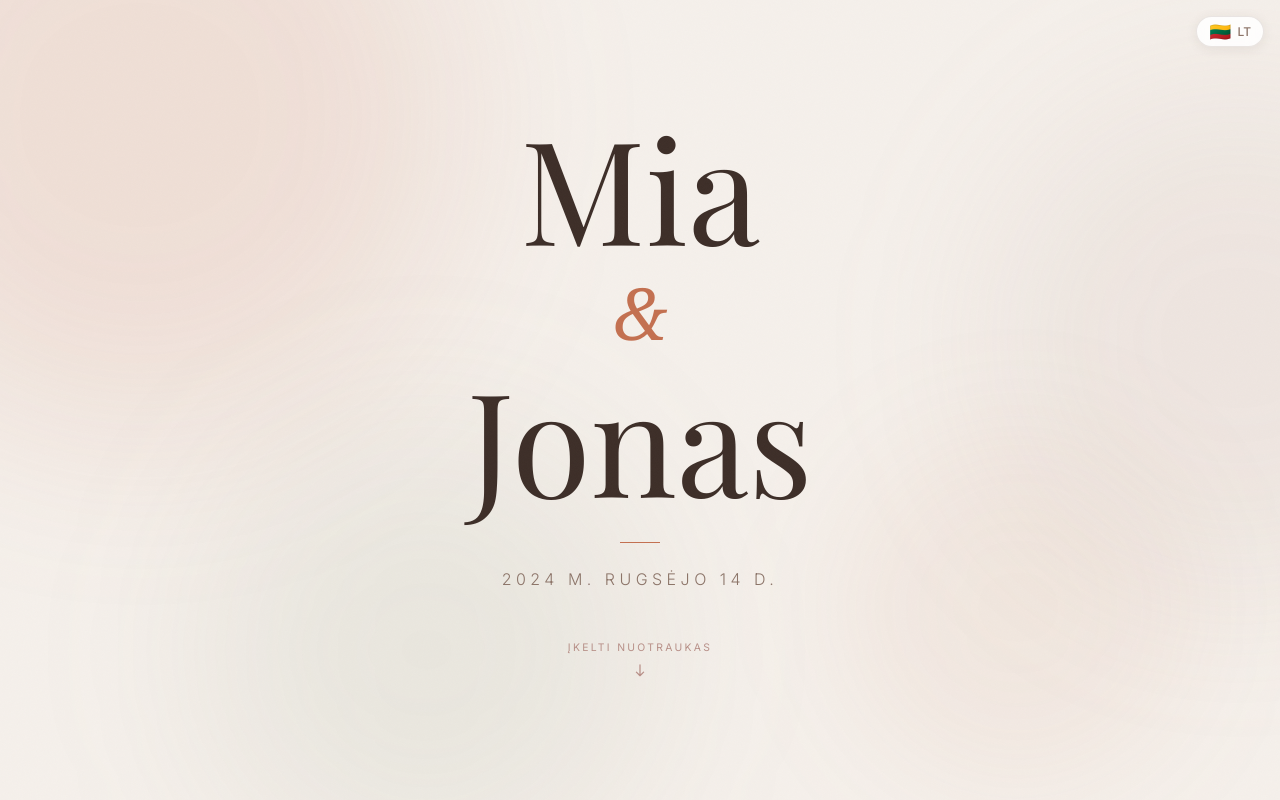
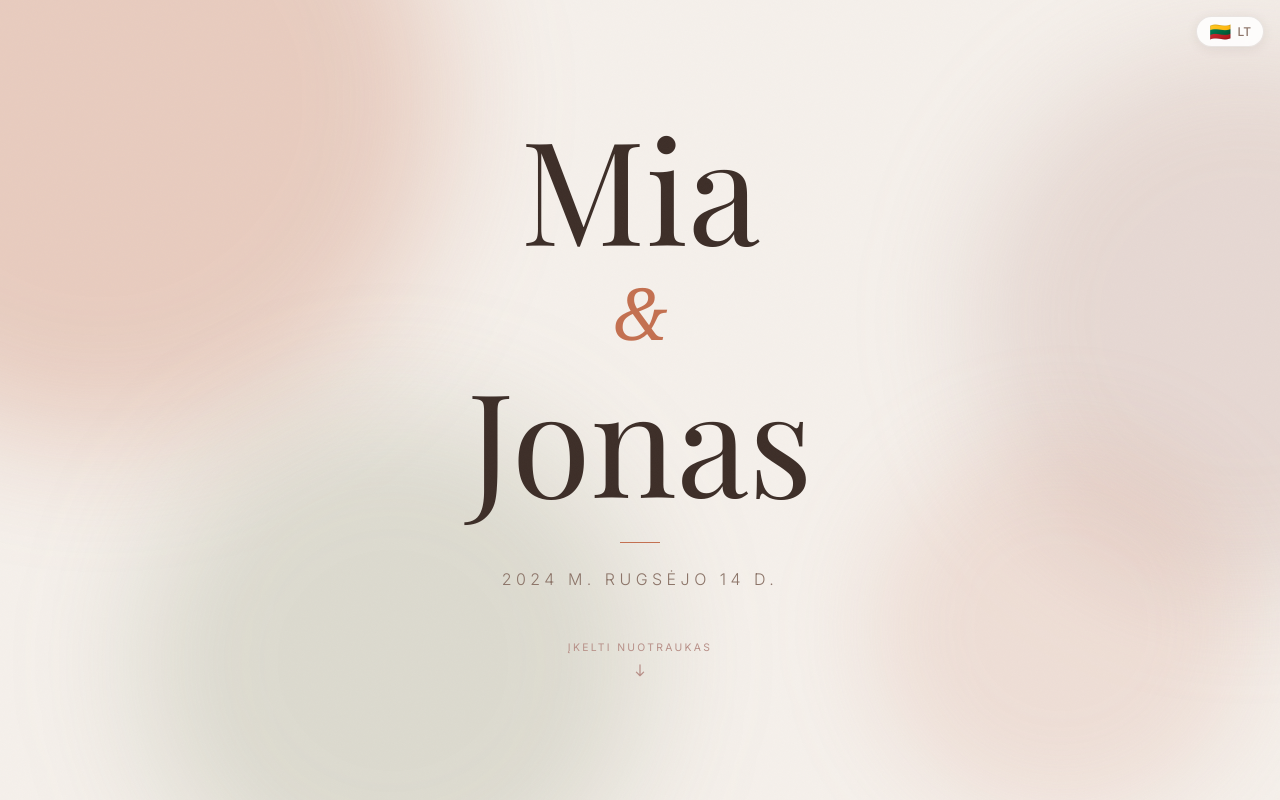
Before and after one commit to taken440/wedding, a Next.js app: page / in a window 1280 px wide. Shown: the top 800 px of the page. Built offline with nearby package versions, Linux system fonts and the light colour scheme; a web font is replaced by a local one.

Commit message:
design: increase aurora blob opacity and reduce blur for visibility
https://claude.ai/code/session_018iweB9tVTqSiYSHCqNZb2q

```diff
--- a/src/app/page.tsx
+++ b/src/app/page.tsx
@@ -216,34 +216,34 @@ export default function HomePage() {
         <div style={{ position: 'absolute', inset: 0, overflow: 'hidden', pointerEvents: 'none' }}>
           <div style={{
             position: 'absolute', borderRadius: '50%',
-            width: '70vw', height: '70vw', maxWidth: 600, maxHeight: 600,
-            top: '-20%', left: '-15%',
-            background: 'rgba(196,112,80,0.13)',
-            filter: 'blur(90px)',
+            width: '80vw', height: '80vw', maxWidth: 650, maxHeight: 650,
+            top: '-25%', left: '-20%',
+            background: 'rgba(196,112,80,0.28)',
+            filter: 'blur(60px)',
             animation: 'blob1 14s ease-in-out infinite',
           }} />
           <div style={{
             position: 'absolute', borderRadius: '50%',
-            width: '55vw', height: '55vw', maxWidth: 480, maxHeight: 480,
-            top: '10%', right: '-18%',
-            background: 'rgba(184,144,136,0.11)',
-            filter: 'blur(80px)',
+            width: '65vw', height: '65vw', maxWidth: 520, maxHeight: 520,
+            top: '5%', right: '-20%',
+            background: 'rgba(184,144,136,0.24)',
+            filter: 'blur(55px)',
             animation: 'blob2 18s ease-in-out infinite',
           }} />
           <div style={{
             position: 'absolute', borderRadius: '50%',
-            width: '50vw', height: '50vw', maxWidth: 420, maxHeight: 420,
-            bottom: '-10%', left: '15%',
-            background: 'rgba(120,128,96,0.09)',
-            filter: 'blur(85px)',
+            width: '60vw', height: '60vw', maxWidth: 480, maxHeight: 480,
+            bottom: '-15%', left: '10%',
+            background: 'rgba(120,128,96,0.20)',
+            filter: 'blur(60px)',
             animation: 'blob3 11s ease-in-out infinite',
           }} />
           <div style={{
             position: 'absolute', borderRadius: '50%',
-            width: '40vw', height: '40vw', maxWidth: 360, maxHeight: 360,
-            bottom: '5%', right: '5%',
-            background: 'rgba(196,112,80,0.07)',
-            filter: 'blur(70px)',
+            width: '50vw', height: '50vw', maxWidth: 400, maxHeight: 400,
+            bottom: '0%', right: '0%',
+            background: 'rgba(212,144,122,0.18)',
+            filter: 'blur(50px)',
             animation: 'blob4 16s ease-in-out infinite',
           }} />
         </div>
```
